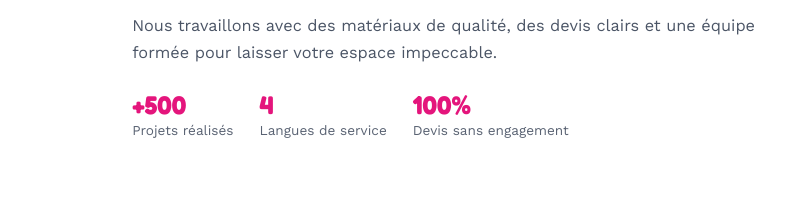
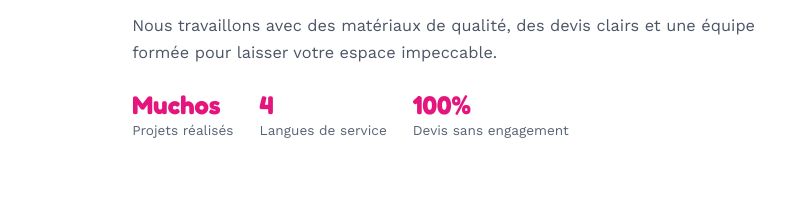
Before and after one commit to Arijcolor/arijcolorweb, a plain HTML site: page index.html in a window 1280 px wide. Shown: the part 2990-3190 px from the top of the page, 472-1280 px from the left. Drawn offline with nearby package versions, Linux system fonts and the light colour scheme; no server answers.

Commit message:
Change project delivery stat from '+500' to 'Muchos'

```diff
--- a/index.html
+++ b/index.html
@@ -671,7 +671,7 @@ ul{list-style:none;margin:0;padding:0;}
       <p data-i18n="about.p1">Arij Color es una empresa marroquí especializada en servicios de pintura para hogares, oficinas y negocios en Casablanca y alrededores. Cuidamos cada capa, cada acabado y cada plazo.</p>
       <p data-i18n="about.p2">Trabajamos con materiales de calidad, presupuestos claros y un equipo formado para dejar tu espacio impecable.</p>
       <div class="about-stats">
-        <div class="stat"><b>+500</b><span data-i18n="about.stat1">Proyectos entregados</span></div>
+        <div class="stat"><b>Muchos</b><span data-i18n="about.stat1">Proyectos entregados</span></div>
         <div class="stat"><b>4</b><span data-i18n="about.stat2">Idiomas de atención</span></div>
         <div class="stat"><b>100%</b><span data-i18n="about.stat3">Presupuesto sin compromiso</span></div>
       </div>
```
